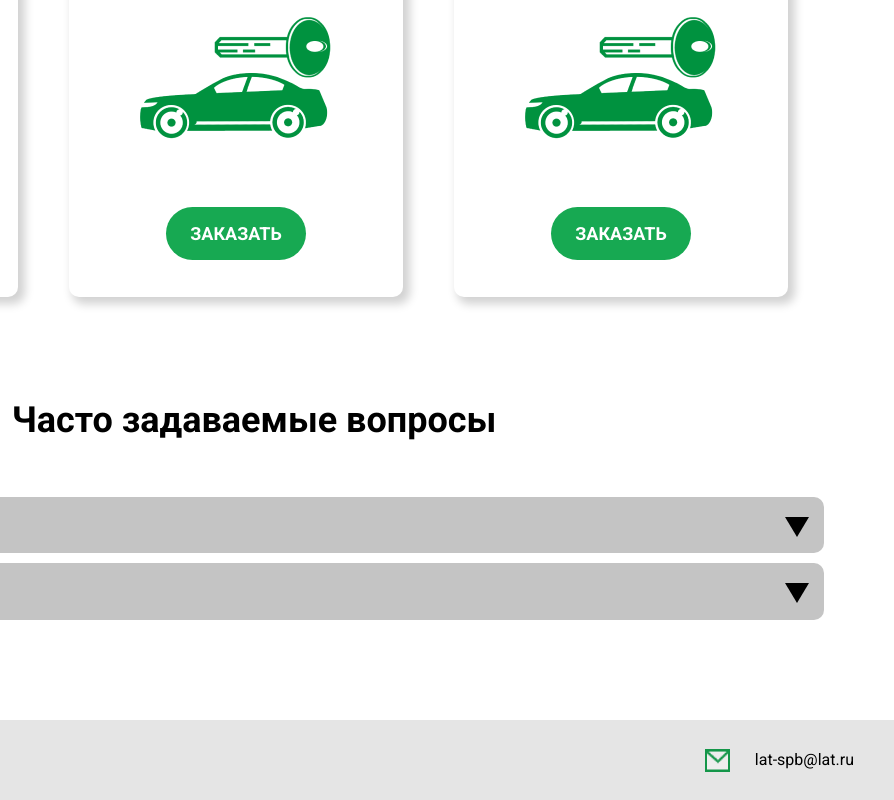
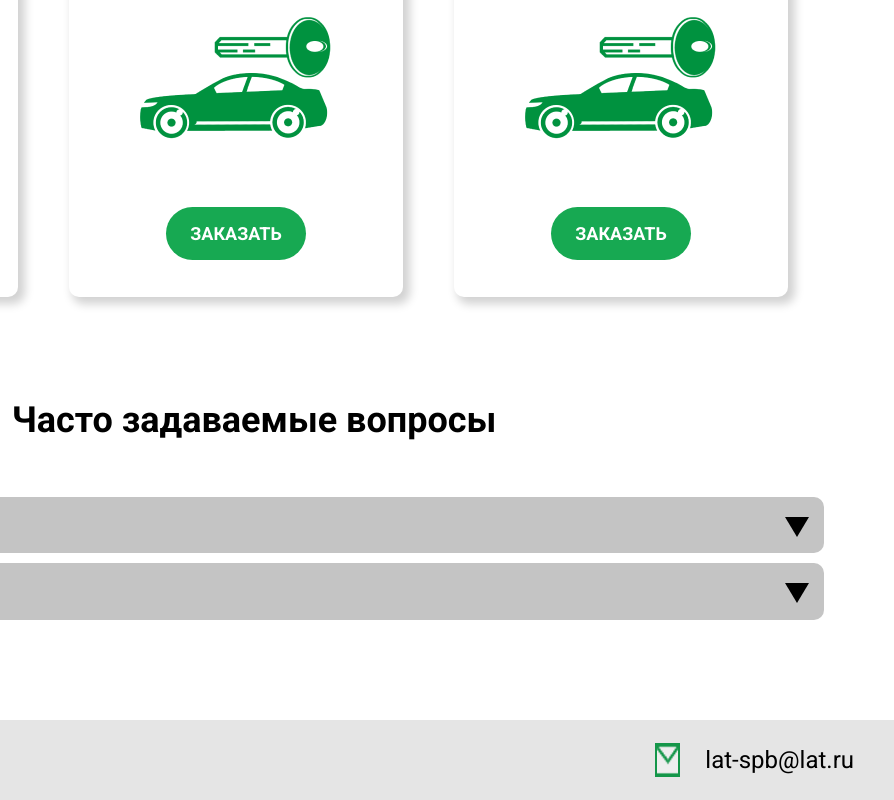
Before and after one commit to kudrk/lat-test, a plain HTML site: page index.html in a window 1280 px wide. Shown: the part 1358-2158 px from the top of the page, 386-1280 px from the left. Drawn offline with nearby package versions, Linux system fonts and the light colour scheme.

Commit message:
final version

```diff
--- a/index.html
+++ b/index.html
@@ -121,7 +121,7 @@
       </div>
       <div class="footer__col-right">
         <img class="footer__pic" src="./img/mail.png" alt="LAT phone">
-        <a href="mailto:lat-spb@lat.ru" lass="footer__mail">lat-spb@lat.ru</a>
+        <a href="mailto:lat-spb@lat.ru" class="footer__mail">lat-spb@lat.ru</a>
       </div>
     </div>
   </footer>
```
